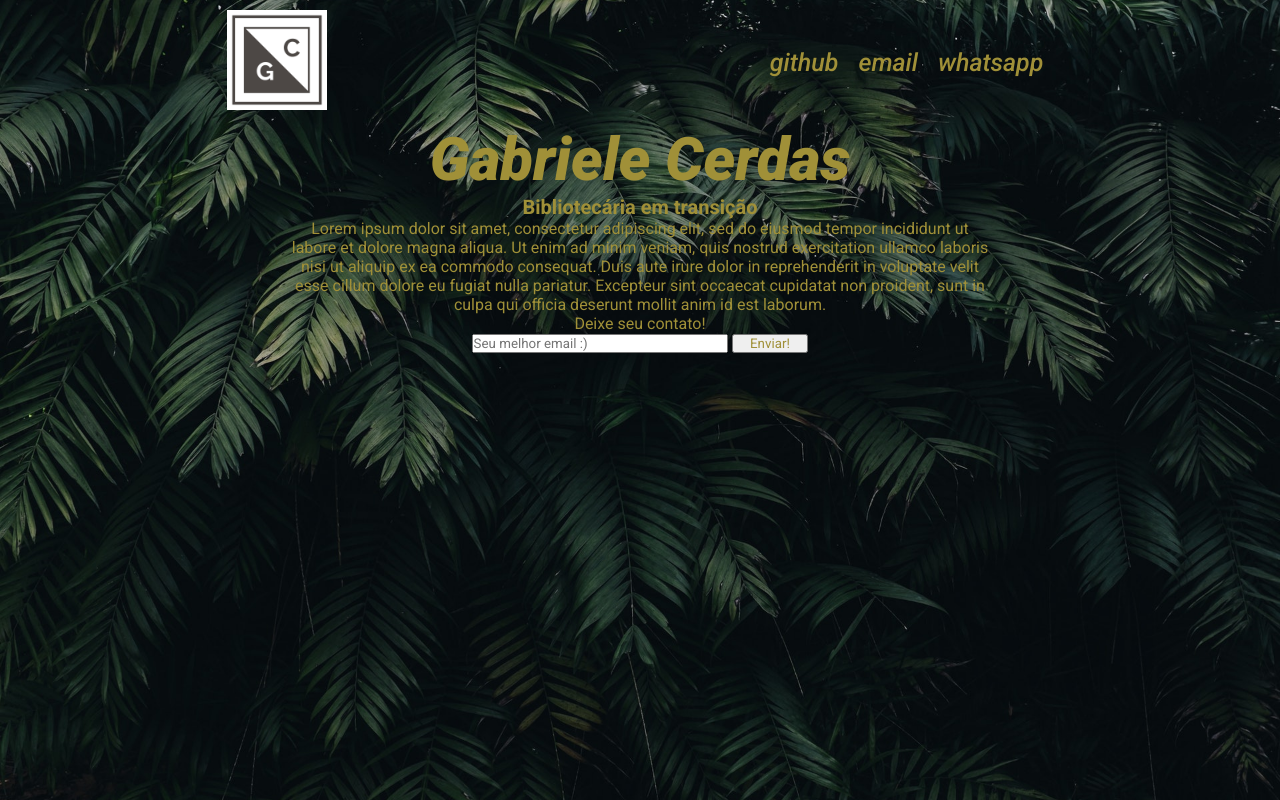
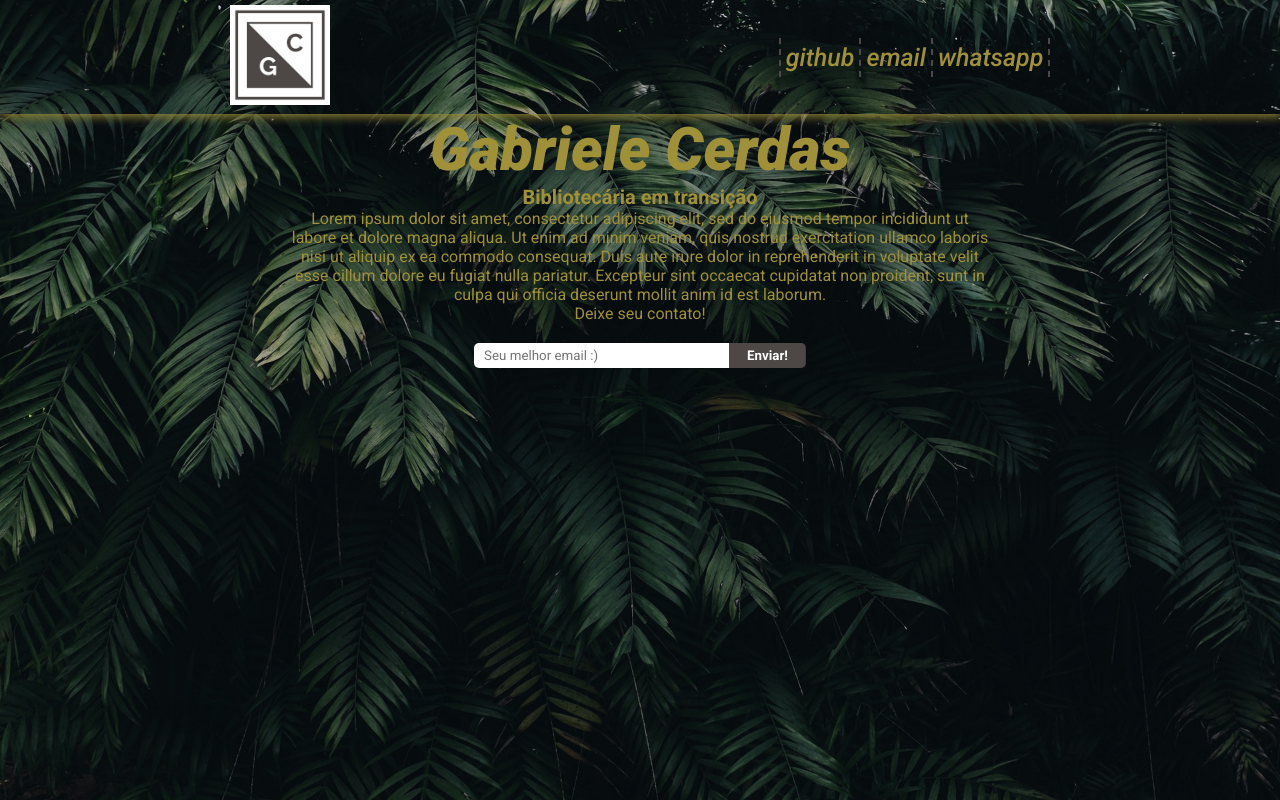
Before and after one commit to GabrieleCerdas/pra.elas_portfolio, a plain HTML site: page index.html in a window 1280 px wide. Drawn offline with Linux system fonts and the light colour scheme.

Commit message:
transição e ajustes no .form, animação #arrow

```diff
--- a/style.css
+++ b/style.css
@@ -12,7 +12,10 @@ header{
     display: flex;
     justify-content: space-around;
     align-items: center;
-    padding: 10px;
+    padding: 5px;
+    /* background-color: #4d4845; */
+    box-shadow: 1px 1px 10px 1px #a09038;
+
 }
 
 header ul{
@@ -21,7 +24,21 @@ header ul{
 }
 
 header ul li{
-    padding: 10px;
+    padding: 5px;
+    border-right: 2px dashed #4d4845;
+}
+
+header ul li:first-child {
+    border-left: 2px dashed #4d4845;
+}
+
+header ul li a{
+    transition: 300ms;
+}
+
+header ul li a:hover{
+    color: #c0a717;
+    text-decoration: underline;
 }
 
 body{
@@ -59,6 +76,19 @@ a{
     font-size: 20px;
 }
 
+#arrow{
+    font-size: 35px;
+    cursor: pointer;
+    animation: blink 1s steps(5, start) infinite;
+}
+
+/* keyframes vai chamar a nossa animação, é preciso mostrar o que queremos que ele faça : ele vai piscar então ele fica visivel e invisível no intervalo de 1s */
+@keyframes blink{
+    to {
+        visibility: hidden;
+    }
+}
+
 #about p{
     max-width: 700px;
     margin: 0 auto;
@@ -73,8 +103,37 @@ a{
 /* input (seu melhor email) vai ter largura de 50% do form */
 .form input{
     width: 50%;
+    padding: 5px 10px;
+    /* border radius vai deixar os alguns cantos do campo redondinhos */
+    border: none;
+    border-radius: 5px 0px 0px 5px;
 }
 
 .form button{
     width: 15%;
+    padding: 5px 10px;
+    /* background-color: #a09038; */
+    color: #fff;
+    text-align: center;
+    font-weight: 600;
+    border: none;
+    border-radius: 0px 5px 5px 0px;
+    /* a margem negativa vai fazer com que o botao enviar e o campo de email fiquem grudados um no outro */
+    margin-left: -5px;
+    margin-top: 20px;
+    cursor: pointer;
+
+    /* o fundo irá mudar entre essas cores */
+    /* background vai expandir e ocupar todo espaço */
+    /* a animação acontece da esquerda para a direita */
+    background: linear-gradient(to right, #a09038 50%, #4d4845 50%);
+    background-size: 200% 100%;
+    background-position: right bottom;
+    transition: all 300ms ease-out;
 }
+
+.form button:hover{
+    /* background-color: #4d4845;*/
+    /* a cor do botão é cinza, quando passamos o mouse ele sai, da esquerda para a direita e fica ocre. Quando tiramos o mouse, ele volta a ser cinza, com a cor ocre voltando para a esquerda */
+    background-position: left bottom;
+}
```
